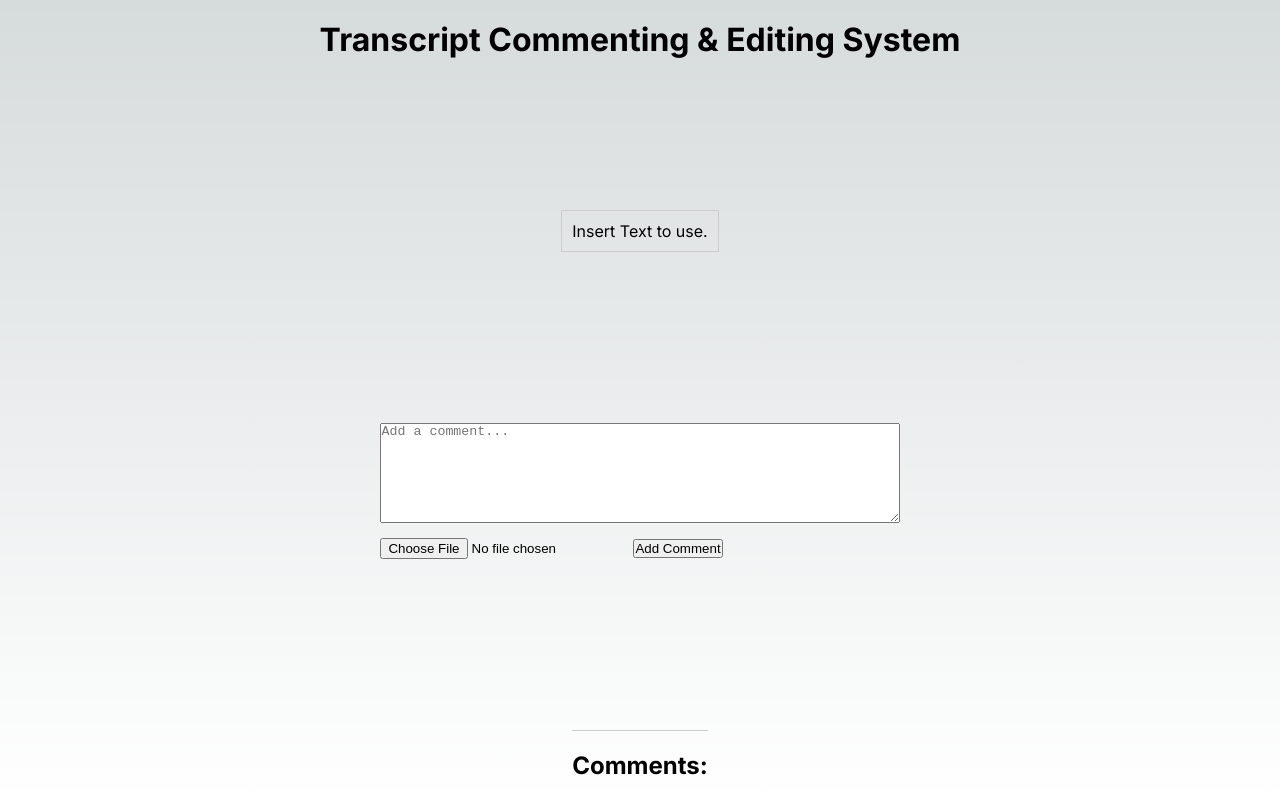
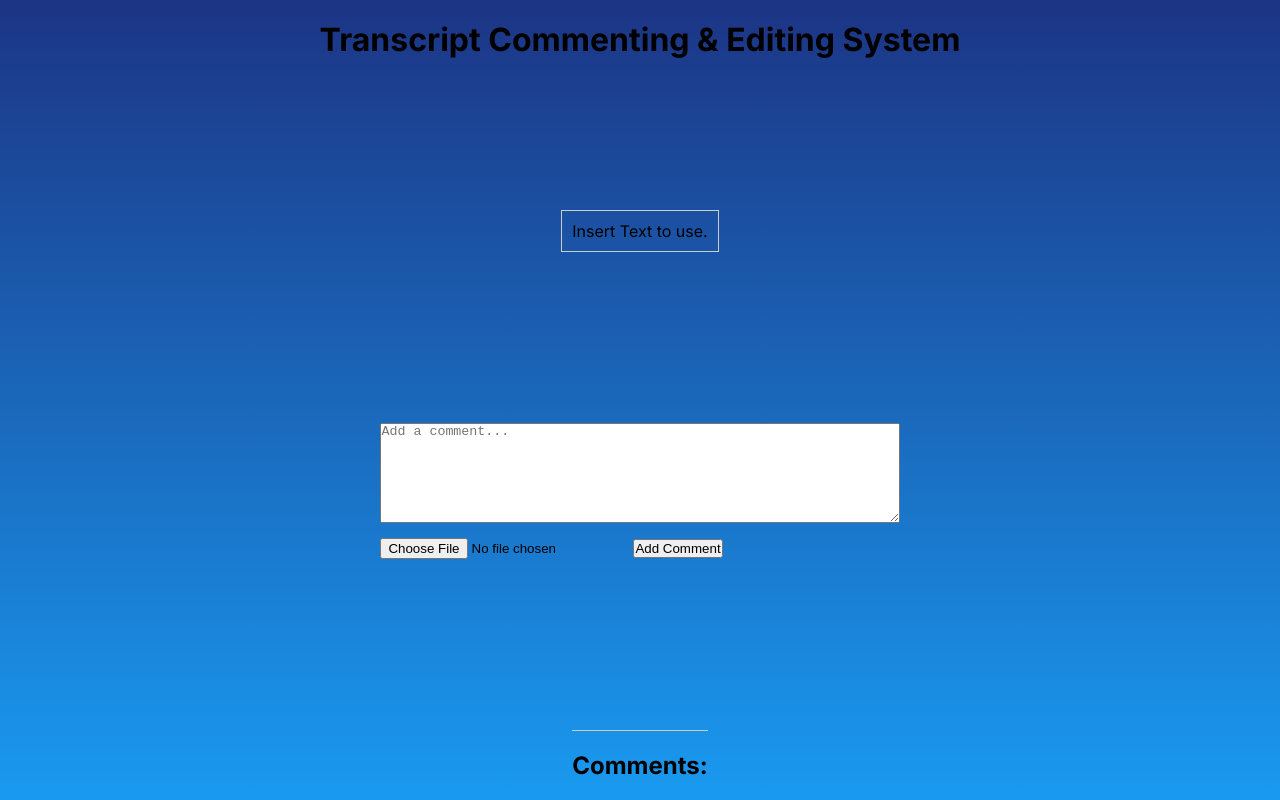
Before and after one commit to Eliud254/rilla-voice_ai, a Next.js app: page / in a window 1280 px wide. Built offline with nearby package versions, Linux system fonts and the light colour scheme.

Commit message:
Added background color gradient to make it look nicer.

```diff
--- a/app/globals.css
+++ b/app/globals.css
@@ -83,6 +83,10 @@ html,
 body {
   max-width: 100vw;
   overflow-x: hidden;
+  margin: 0;
+  padding: 0;
+  min-height: 100vh;
+  background: linear-gradient(to bottom, hwb(226 11% 48%), hsl(204, 88%, 52%));
 }
 
 body {
--- a/app/page.module.css
+++ b/app/page.module.css
@@ -5,6 +5,7 @@
   align-items: center;
   padding: 6rem;
   min-height: 100vh;
+  background: linear-gradient(to bottom, hwb(226 11% 48%), hsl(204, 88%, 52%));
 }
 
 .main {
```
